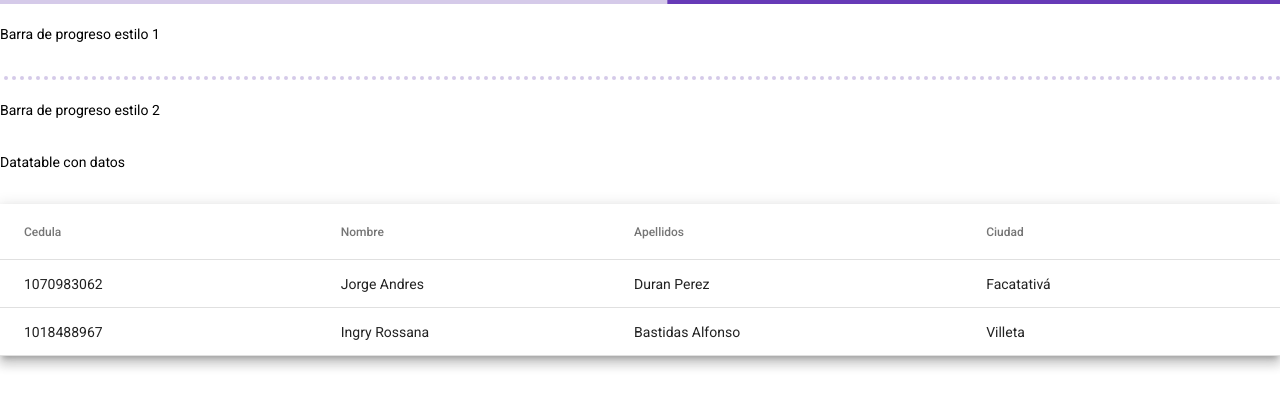
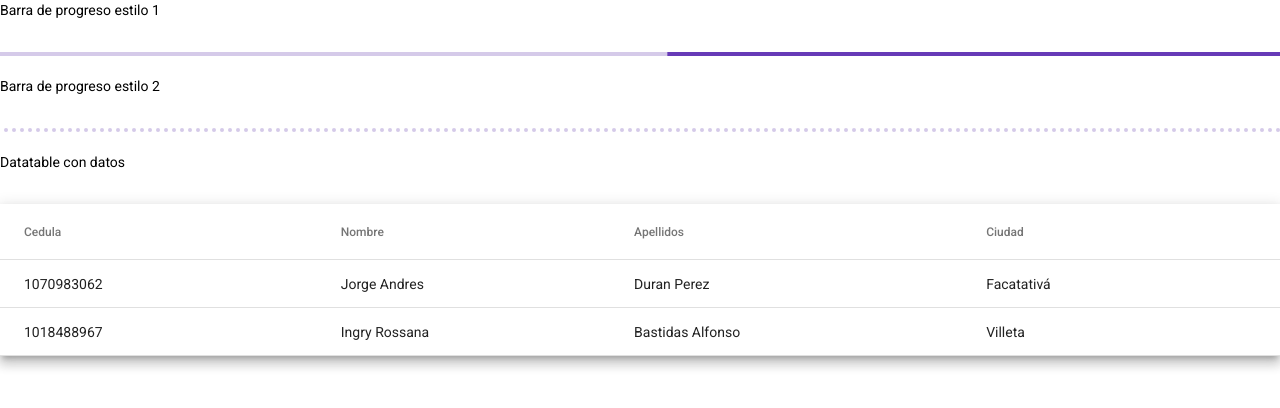
Before and after one commit to AndresDuran/ProgressBaryDatatable, an Angular app: page / in a window 1280 px wide. Shown: the top 408 px of the page. Built offline with nearby package versions, Linux system fonts and the light colour scheme.

Commit message:
Ajuste de textbox

```diff
--- a/src/app/pages/progressbar/progressbar.component.html
+++ b/src/app/pages/progressbar/progressbar.component.html
@@ -1,8 +1,8 @@
+<p>Barra de progreso estilo 1</p>
+<br>
 <mat-progress-bar mode="indeterminate"></mat-progress-bar>
 <br>
-<p>Barra de progreso estilo 1</p>
+<p>Barra de progreso estilo 2</p>
 <br>
 <mat-progress-bar mode="buffer"></mat-progress-bar>
 <br>
-<p>Barra de progreso estilo 2</p>
-<br>
```
